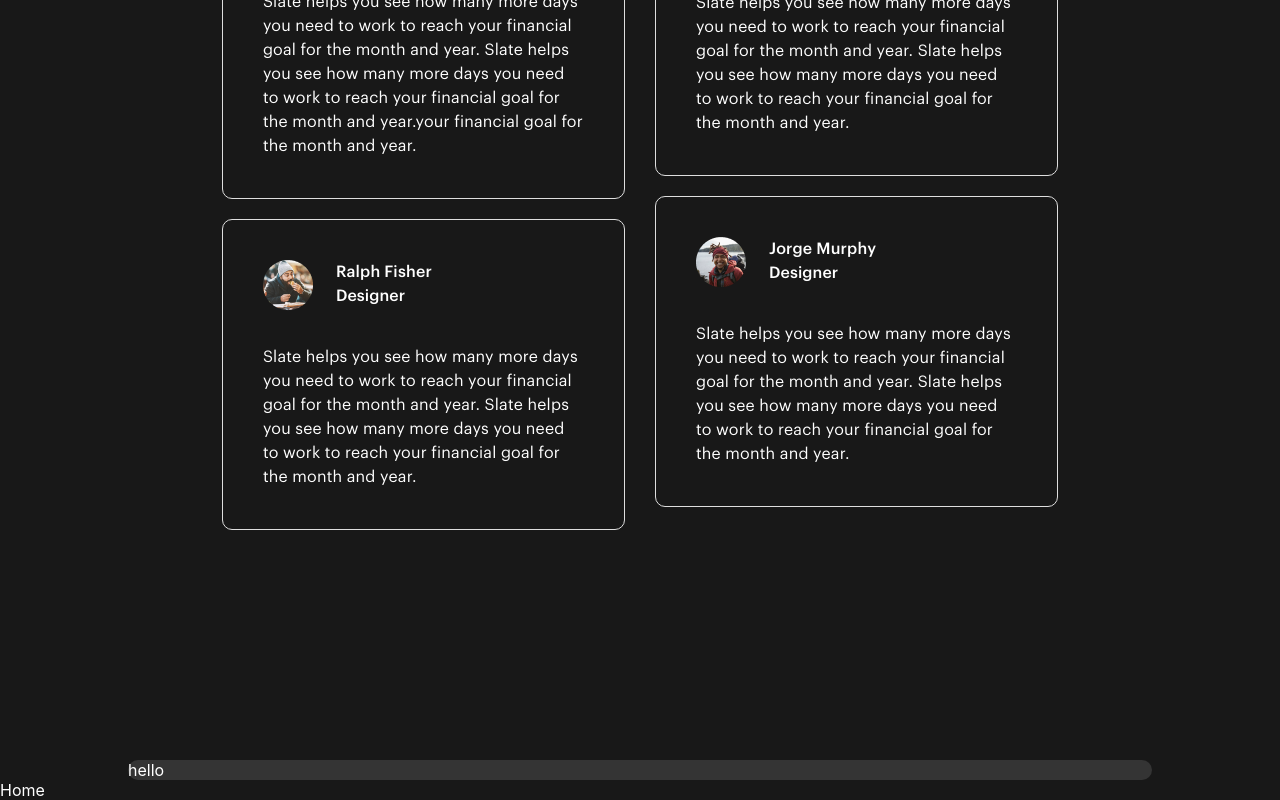
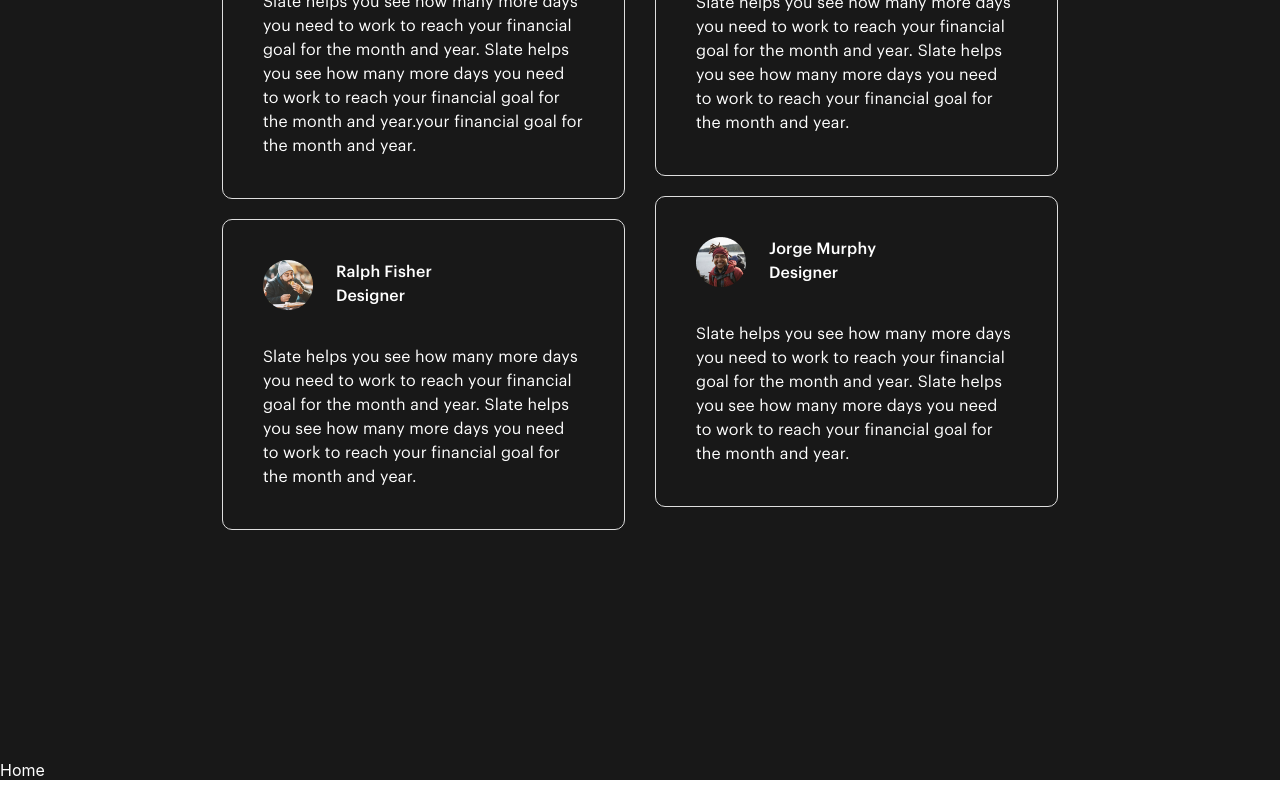
Before and after one commit to TheDa21crj/Landing-Page, a React (Create React App) app: page / in a window 1280 px wide. Shown: the part 5395-6195 px from the top of the page. Built offline with nearby package versions, Linux system fonts and the light colour scheme.

Commit message:
setting up

```diff
--- a/src/Components/Cta.js
+++ b/src/Components/Cta.js
@@ -4,7 +4,10 @@ import "./Css/Cta.css";
 export default function Cta() {
   return (
     <div className="CtamDiv">
-      <div className="CtaContentDiv">hello</div>
+      <div className="CtaContentDiv">
+        <div></div>
+        <div></div>
+      </div>
     </div>
   );
 }
```
